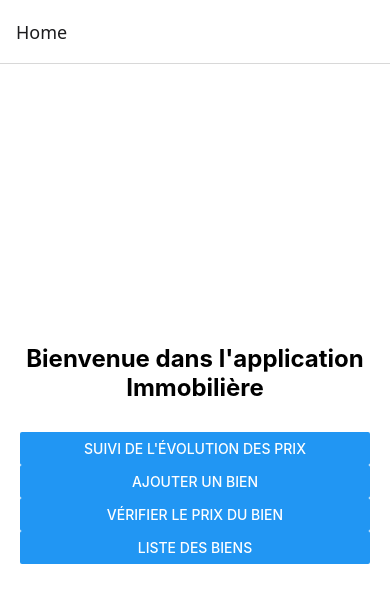
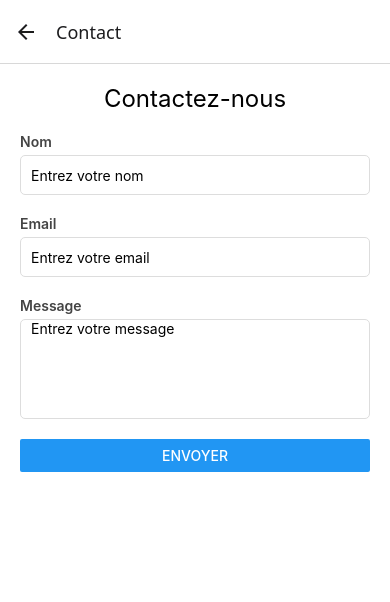
Before and after one commit to Rayanne92/real-estate-tunisia, a React Native app in the folder real-estate-tunisia/: screen /Contact in a window 390 px wide. Shown: the top 602 px of the page. Built offline with nearby package versions, Linux system fonts and the light colour scheme.

Commit message:
ADD ContactScreen

```diff
--- a/real-estate-tunisia/App.js
+++ b/real-estate-tunisia/App.js
@@ -10,6 +10,8 @@ import PriceCheckScreen from './screens/PriceCheckScreen';
 import AddPropertyScreen from './screens/AddPropertyScreen';
 import PropertyListScreen from './screens/PropertyListScreen';
 import PriceTrackingScreen from './screens/PriceTrackingScreen'; // Ajout de l'écran de suivi des prix
+import ContactScreen from './screens/ContactScreen';
+
 
 const Stack = createStackNavigator();
 
@@ -23,6 +25,8 @@ export default function App() {
           <Stack.Screen name="AddProperty" component={AddPropertyScreen} />
           <Stack.Screen name="PropertyList" component={PropertyListScreen} />
           <Stack.Screen name="PriceTracking" component={PriceTrackingScreen} />
+          <Stack.Screen name="Contact" component={ContactScreen} />
+
         </Stack.Navigator>
       </SafeAreaView>
     </NavigationContainer>
--- /dev/null
+++ b/real-estate-tunisia/screens/ContactScreen.js
@@ -0,0 +1,117 @@
+// screens/ContactScreen.js
+
+import React, { useState } from 'react';
+import { View, Text, TextInput, Button, StyleSheet, Alert } from 'react-native';
+
+// Si tu veux utiliser Axios, tu peux l'installer avec 'npm install axios' ou 'yarn add axios'
+// import axios from 'axios';
+
+const ContactScreen = () => {
+  const [name, setName] = useState('');
+  const [email, setEmail] = useState('');
+  const [message, setMessage] = useState('');
+
+  const handleSubmit = async () => {
+    // Vérification si tous les champs sont remplis
+    if (!name || !email || !message) {
+      Alert.alert('Erreur', 'Tous les champs sont requis');
+      return;
+    }
+
+    // Créer un objet avec les données à envoyer
+    const formData = {
+      name,
+      email,
+      message,
+    };
+
+    try {
+      // Envoyer les données via Fetch (ou Axios) à ton backend
+      const response = await fetch('https://ton-api-url.com/contact', {
+        method: 'POST',
+        headers: {
+          'Content-Type': 'application/json',
+        },
+        body: JSON.stringify(formData),
+      });
+
+      const result = await response.json();
+      if (response.ok) {
+        // Si la réponse est correcte, on alerte l'utilisateur
+        Alert.alert('Succès', 'Votre message a été envoyé avec succès !');
+        // Réinitialiser le formulaire
+        setName('');
+        setEmail('');
+        setMessage('');
+      } else {
+        // Si l'API renvoie une erreur
+        Alert.alert('Erreur', result.message || 'Une erreur est survenue.');
+      }
+    } catch (error) {
+      // En cas d'erreur de connexion
+      Alert.alert('Erreur', 'Impossible d\'envoyer le message, vérifiez votre connexion.');
+    }
+  };
+
+  return (
+    <View style={styles.container}>
+      <Text style={styles.title}>Contactez-nous</Text>
+
+      <Text style={styles.label}>Nom</Text>
+      <TextInput
+        style={styles.input}
+        placeholder="Entrez votre nom"
+        value={name}
+        onChangeText={setName}
+      />
+
+      <Text style={styles.label}>Email</Text>
+      <TextInput
+        style={styles.input}
+        placeholder="Entrez votre email"
+        value={email}
+        onChangeText={setEmail}
+      />
+
+      <Text style={styles.label}>Message</Text>
+      <TextInput
+        style={[styles.input, { height: 100 }]}
+        placeholder="Entrez votre message"
+        value={message}
+        onChangeText={setMessage}
+        multiline
+      />
+
+      <Button title="Envoyer" onPress={handleSubmit} />
+    </View>
+  );
+};
+
+const styles = StyleSheet.create({
+  container: {
+    flex: 1,
+    padding: 20,
+    backgroundColor: '#fff',
+  },
+  title: {
+    fontSize: 24,
+    textAlign: 'center',
+    marginBottom: 20,
+  },
+  label: {
+    fontSize: 14,
+    marginBottom: 5,
+    fontWeight: '600',
+    color: '#444',
+  },
+  input: {
+    height: 40,
+    borderColor: '#ddd',
+    borderWidth: 1,
+    marginBottom: 20,
+    paddingLeft: 10,
+    borderRadius: 5,
+  },
+});
+
+export default ContactScreen;
--- a/real-estate-tunisia/screens/HomeScreen.js
+++ b/real-estate-tunisia/screens/HomeScreen.js
@@ -27,6 +27,11 @@ const HomeScreen = () => {
         title="Liste des Biens"
         onPress={() => navigation.navigate('PropertyList')}
       />
+      <Button
+        title="Contact"
+        onPress={() => navigation.navigate('Contact')}
+      />
+
     </View>
   );
 };
```
